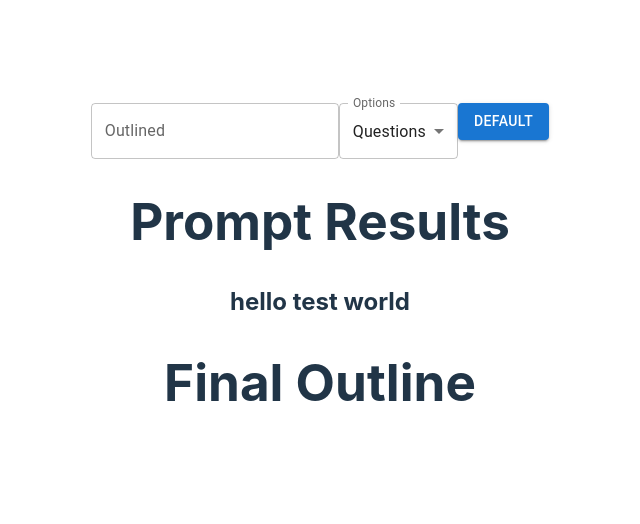
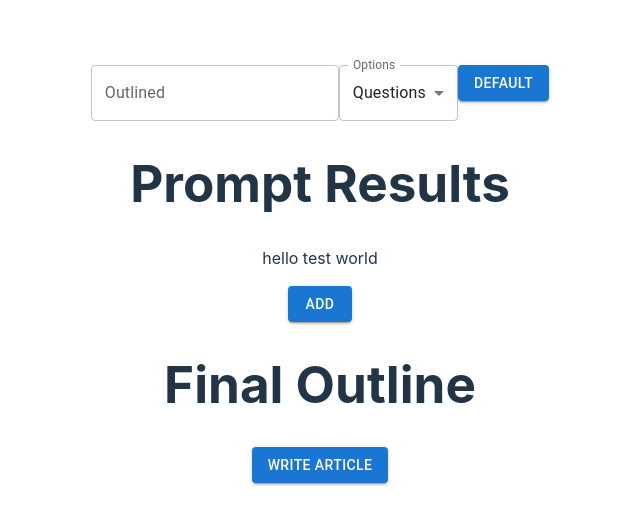
Before and after one commit to slothcodes/writers-assistant, a React (Vite) app: page / in a window 1280 px wide. Shown: the part 126-650 px from the top of the page, without its empty margins (320-960 px from the left). Built offline with nearby package versions, Linux system fonts and the light colour scheme.

Commit message:
added final outline cards, updated add and remove buttons

```diff
--- a/src/components/FinalOutline.jsx
+++ b/src/components/FinalOutline.jsx
@@ -1,12 +1,26 @@
 import React from "react";
-import {setText} from '../slices/testSlice'
-import { useDispatch } from "react-redux";
+import { addToOutLine, removeFromOutline } from "../slices/outLineSlice";
+import { useDispatch, useSelector } from "react-redux";
+import SubheadingCard from "./SubheadingCard";
 
 export default function FinalOutline() {
-
+    const dispatch = useDispatch();
+    // make cards for current outline
+    const handleRemoveClick = (event) => {
+        // get text from subheading card from the value of the button
+        const subheadingText = event.target.value
+        // add subheading to outline state
+        console.log('t',subheadingText)
+        dispatch(removeFromOutline(subheadingText))
+    }
+    const outlineList = useSelector(state => state.outline.outline)
+    const outlineListComponents = outlineList.map((item,index) => {
+        return <SubheadingCard key={index} Subheading={item} clickHandler={handleRemoveClick} disabled={false}/>
+    })
     return (
         <div className="final-outline">
             <h1>Final Outline</h1>
+            {outlineListComponents}
         </div>
     );
 }
--- a/src/components/OutlineForm.jsx
+++ b/src/components/OutlineForm.jsx
@@ -5,12 +5,15 @@ import TextField from '@mui/material/TextField';
 import Button from '@mui/material/Button';
 import { Select, MenuItem, FormControl, InputLabel } from '@mui/material';
 import { useSelector } from "react-redux";
-import {setText} from '../slices/testSlice'
+import {setList} from '../slices/promptResultsSlice'
 import { useDispatch } from "react-redux";
+import Tooltip from '@mui/material/Tooltip';
 
 export default function OutlineForm() {
     const [promptSelection, setPromptSelection] = React.useState('questions');
     const [inputValue, setInputValue] = React.useState('');
+    const [showTooltip, setShowTooltip] = React.useState(false);
+
     const dispatch = useDispatch();
     // handle change of input state
     const handleChange = (event) => {
@@ -23,17 +26,25 @@ export default function OutlineForm() {
     // Validate Prompt Input
     const validatePromptInput = () => {
       // check if input is between minimum and maximum number of characters
-      if (inputValue.length < 10 || inputValue.length > 200) {
-        return 'Prompt must be between 10 and 200 characters';
+      if (inputValue.length < 1 || inputValue.length > 200) {
+        console.log("Prompt must be between 1 and 200 characters")
+        setShowTooltip(true);
+         // Hide the tooltip after 2 seconds
+        setTimeout(() => {
+          setShowTooltip(false);
+        }, 2000);
+        return
       }
+      console.log("Valid prompt")
+      setShowTooltip(false);
       return null; // Indicates valid prompt
     }
 
 
     // handle submit to django backend
     const handleSubmit = async (event) => {
+      event.preventDefault();
       if (validatePromptInput() === null) {
-        event.preventDefault();
         // prepare data to send
         const dataToSend = {
             promptText: inputValue,
@@ -49,14 +60,17 @@ export default function OutlineForm() {
         const results = await response.json()
         // split results into list
         const resultList = results.list[0].split('\n')
-        dispatch(setText(resultList))
+        dispatch(setList(resultList))
       }
+
     }
 
   return (
     <div>
       <form onSubmit={handleSubmit} className="prompt-form">
+        <Tooltip title="Input is required" open={showTooltip}>
         <TextField id="outlined-basic" label="Outlined" variant="outlined" onChange={handleChange}/>
+        </Tooltip>
         <FormControl>
           <InputLabel id="prompt-selection">Options</InputLabel>
           <Select
--- a/src/components/OutlinePromptResults.jsx
+++ b/src/components/OutlinePromptResults.jsx
@@ -1,13 +1,25 @@
 import React from "react";
-import {setText} from '../slices/testSlice'
+import {setList} from '../slices/promptResultsSlice'
 import { useDispatch, useSelector } from "react-redux";
+import SubheadingCard from "./SubheadingCard";
+import { addToOutLine } from "../slices/outLineSlice";
 
 export default function OutlinePromptResults() {
     const dispatch = useDispatch();
     // make list of divs for each item in results list from redux store
-    const resultsList = useSelector(state => state.outlinePromptResults.results)
+    const handleAddClick = (event) => {
+        // get text from subheading card from the value of the button
+        const subheadingText = event.target.value
+        // add subheading to outline state
+        dispatch(addToOutLine(subheadingText))
+    }
+
+    const resultsList = useSelector(state => state.promptResults.results)
     const subheadingComponents = resultsList.map((item,index) => {
-           return <div key={index} className="subheading"> <h2>{item}</h2></div>
+            // check whether subheading is already in outline and disable button if it is
+            const selectedArray = useSelector(state => state.outline.outline)
+            const inList = selectedArray.includes(item)
+            return <SubheadingCard key={index} Subheading={item} clickHandler={handleAddClick} disabled={inList}/>
     })
 
     return (
--- /dev/null
+++ b/src/components/SubheadingCard.jsx
@@ -0,0 +1,16 @@
+import React from "react"
+import Button from '@mui/material/Button';
+import { useDispatch, useSelector } from "react-redux";
+import { addToOutLine } from "../slices/outLineSlice";
+
+export default function SubheadingCard(props) {
+
+    return (
+        <div className="subheading-card">
+            <div className="subheading-text">
+                <p>{props.Subheading}</p>
+            </div>
+            <Button value={props.Subheading} variant="contained" onClick={props.clickHandler} disabled={props.disabled}>Add</Button>
+        </div>
+    )
+}
--- a/src/containers/OutlineContainer.jsx
+++ b/src/containers/OutlineContainer.jsx
@@ -2,14 +2,16 @@ import React from "react";
 import OutlineForm from "../components/OutlineForm";
 import OutlinePromptResults from "../components/OutlinePromptResults";
 import FinalOutline from "../components/FinalOutline";
+import {Button} from '@mui/material'
 
 export default function OutlineContainer() {
-
+        // add clickhandler to button to send user to article editor
         return (
             <div>
                 <OutlineForm />
                 <OutlinePromptResults />
                 <FinalOutline />
+                <Button variant="contained" color="primary">Write Article</Button>
             </div>
         );
     }
--- /dev/null
+++ b/src/slices/outLineSlice.js
@@ -0,0 +1,20 @@
+import { createSlice } from "@reduxjs/toolkit";
+
+const outLineSlice = createSlice({
+    name: "outline",
+    initialState: {
+        outline: [],
+    },
+    reducers: {
+        addToOutLine: (state,action) => {
+            state.outline = [...state.outline, action.payload];
+        },
+        removeFromOutline: (state,action) => {
+            state.outline = state.outline.filter((item) => item.id !== action.payload.id);
+            console.log(state.outline);
+        }
+    }
+});
+
+export const {addToOutLine, removeFromOutline} = outLineSlice.actions;
+export default outLineSlice.reducer;
--- a/src/slices/testSlice.js
+++ b/src/slices/promptResultsSlice.js
@@ -1,4 +1,4 @@
-import {createSlice} from '@reduxjs/toolkit';
+import { createSlice } from '@reduxjs/toolkit';
 
 const outlinePromptResults = createSlice({
     name: 'outlinePromptResults',
@@ -6,12 +6,12 @@ const outlinePromptResults = createSlice({
         results: ['hello test world']
     },
     reducers: {
-        setText: (state, action) => {
+        setList: (state, action) => {
             state.results = action.payload;
         }
 
     }
 });
 
-export const {setText} = outlinePromptResults.actions;
+export const {setList} = outlinePromptResults.actions;
 export default outlinePromptResults.reducer;
--- /dev/null
+++ b/src/slices/rootReducer.js
@@ -0,0 +1,10 @@
+import { combineReducers } from 'redux';
+import outLineReducer from './outLineSlice';
+import PromptResultsReducer from './promptResultsSlice';
+
+const rootReducer = combineReducers({
+    outline: outLineReducer,
+    promptResults: PromptResultsReducer
+});
+
+export default rootReducer;
--- a/src/store/store.js
+++ b/src/store/store.js
@@ -1,10 +1,9 @@
 import {configureStore} from '@reduxjs/toolkit'
-import outlinePromptResultsReducer from '../slices/testSlice'
+import outlinePromptResultsReducer from '../slices/promptResultsSlice'
+import rootReducer from '../slices/rootReducer';
 
 const store = configureStore({
-    reducer: {
-        outlinePromptResults: outlinePromptResultsReducer
-    }
+    reducer: rootReducer
 });
 
 export default store;
```
Also changed, not shown: Roadmap.txt.
